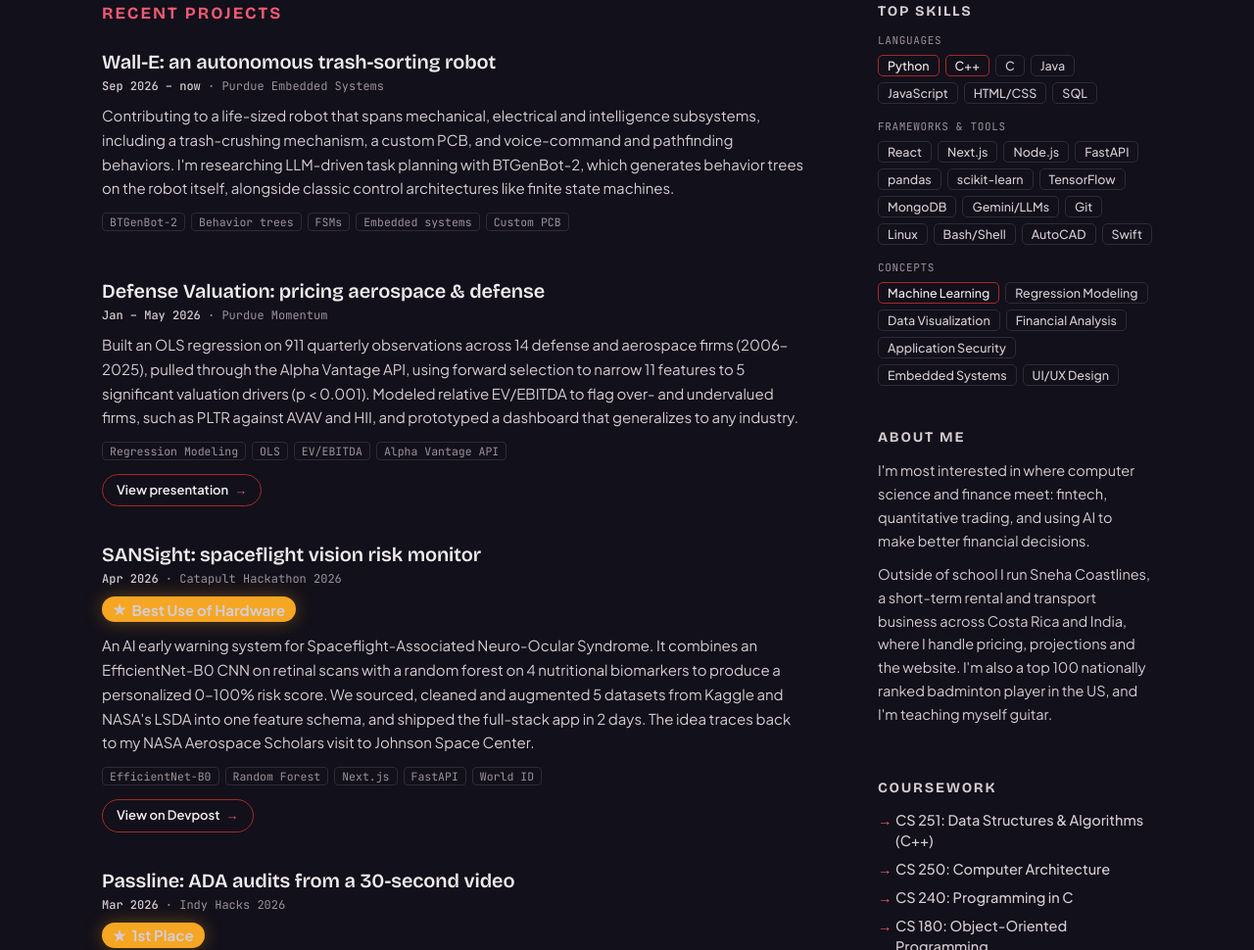
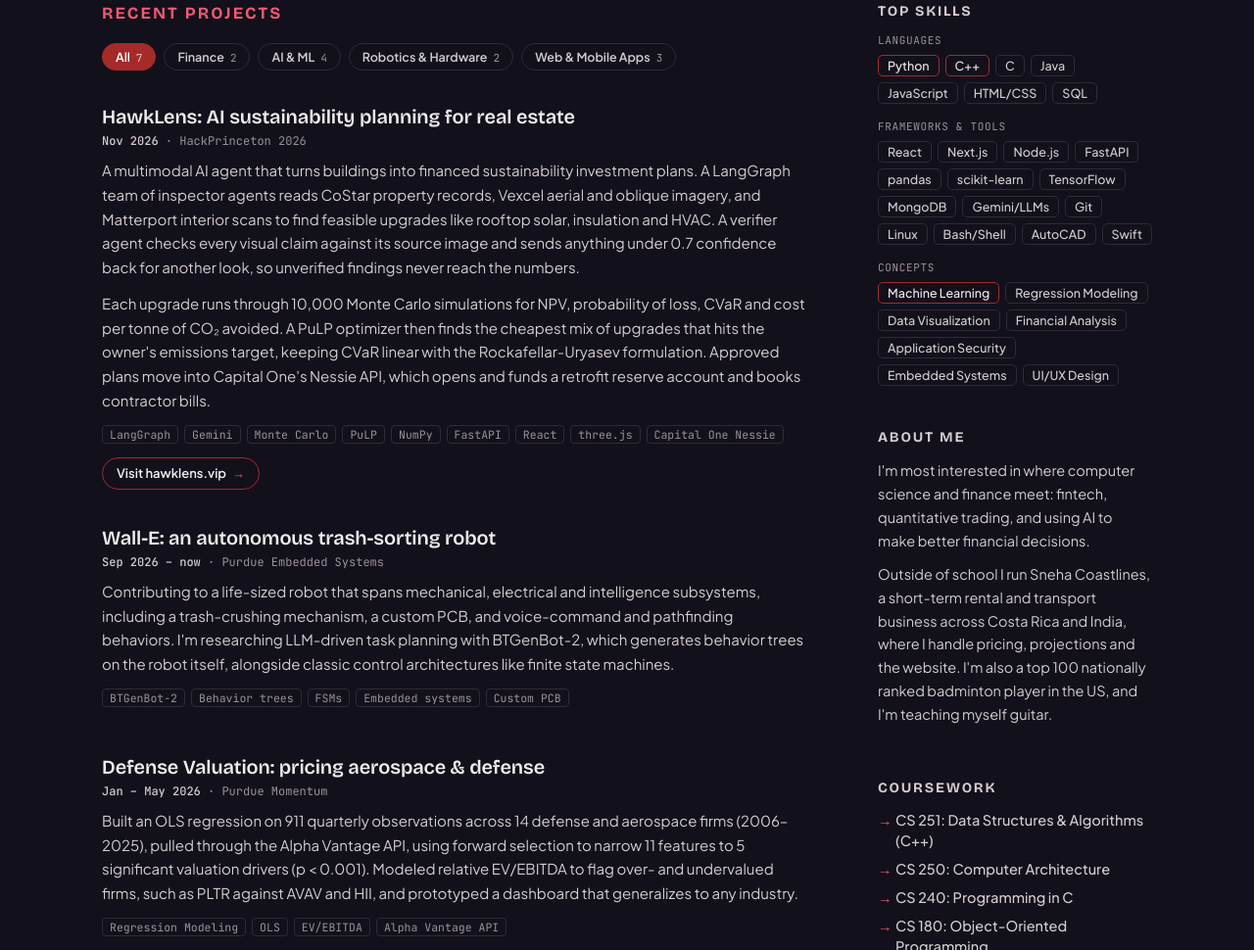
Before and after one commit to snehac2205/snehac2205.github.io, a plain HTML site: page index.html in a window 1280 px wide. Shown: the part 622-1592 px from the top of the page at 98% size. Drawn offline with nearby package versions, Linux system fonts and the light colour scheme.

Commit message:
Add files via upload

```diff
--- a/index.html
+++ b/index.html
@@ -125,6 +125,19 @@ section { scroll-margin-top: 24px; }
 .job .org span { color: var(--muted); font: 400 12px var(--mono); margin-left: 8px; }
 .job ul { margin: 0; padding-left: 20px; display: grid; gap: 8px; color: var(--soft); font-size: 14.5px; max-width: 68ch; }
 .job li::marker { color: var(--coral); }
+
+/* Project filters */
+[hidden] { display: none !important; }
+.filters { display: flex; flex-wrap: wrap; gap: 8px; margin: -6px 0 34px; }
+.filter {
+  font: 600 12.5px var(--body); color: var(--soft); background: transparent; cursor: pointer;
+  border: 1px solid var(--line); border-radius: 999px; padding: 5px 13px;
+  transition: background .15s ease, border-color .15s ease, color .15s ease;
+}
+.filter:hover { border-color: var(--maroon); color: var(--ink); }
+.filter[aria-pressed="true"] { background: var(--maroon); border-color: var(--maroon); color: #fff; }
+.filter .n { font: 400 11px var(--mono); opacity: 0.7; margin-left: 6px; }
+.filter:focus-visible { outline: 2px solid var(--amber); outline-offset: 2px; }
 
 /* Sidebar */
 aside.side { display: grid; gap: 44px; align-content: start; }
@@ -279,15 +292,31 @@ footer { border-top: 1px solid var(--line); padding-block: 28px 40px; color: var
   <main>
     <section id="projects">
       <p class="eyebrow">Recent projects</p>
+      <div class="filters" role="group" aria-label="Filter projects by type">
+        <button class="filter" type="button" data-filter="all" aria-pressed="true">All<span class="n"></span></button>
+        <button class="filter" type="button" data-filter="quant" aria-pressed="false">Finance<span class="n"></span></button>
+        <button class="filter" type="button" data-filter="ai" aria-pressed="false">AI &amp; ML<span class="n"></span></button>
+        <button class="filter" type="button" data-filter="robotics" aria-pressed="false">Robotics &amp; Hardware<span class="n"></span></button>
+        <button class="filter" type="button" data-filter="apps" aria-pressed="false">Web &amp; Mobile Apps<span class="n"></span></button>
+      </div>
 
-      <article class="post">
+      <article class="post" data-tags="quant ai">
+        <h2>HawkLens: AI sustainability planning for real estate</h2>
+        <p class="when"><b>Nov 2026</b> · HackPrinceton 2026</p>
+        <p>A multimodal AI agent that turns buildings into financed sustainability investment plans. A LangGraph team of inspector agents reads CoStar property records, Vexcel aerial and oblique imagery, and Matterport interior scans to find feasible upgrades like rooftop solar, insulation and HVAC. A verifier agent checks every visual claim against its source image and sends anything under 0.7 confidence back for another look, so unverified findings never reach the numbers.</p>
+        <p>Each upgrade runs through 10,000 Monte Carlo simulations for NPV, probability of loss, CVaR and cost per tonne of CO₂ avoided. A PuLP optimizer then finds the cheapest mix of upgrades that hits the owner's emissions target, keeping CVaR linear with the Rockafellar-Uryasev formulation. Approved plans move into Capital One's Nessie API, which opens and funds a retrofit reserve account and books contractor bills.</p>
+        <ul class="tags"><li>LangGraph</li><li>Gemini</li><li>Monte Carlo</li><li>PuLP</li><li>NumPy</li><li>FastAPI</li><li>React</li><li>three.js</li><li>Capital One Nessie</li></ul>
+        <a class="more" href="https://hawklens.vip" target="_blank" rel="noopener">Visit hawklens.vip</a>
+      </article>
+
+      <article class="post" data-tags="robotics ai">
         <h2>Wall-E: an autonomous trash-sorting robot</h2>
         <p class="when"><b>Sep 2026 – now</b> · Purdue Embedded Systems</p>
         <p>Contributing to a life-sized robot that spans mechanical, electrical and intelligence subsystems, including a trash-crushing mechanism, a custom PCB, and voice-command and pathfinding behaviors. I'm researching LLM-driven task planning with BTGenBot-2, which generates behavior trees on the robot itself, alongside classic control architectures like finite state machines.</p>
         <ul class="tags"><li>BTGenBot-2</li><li>Behavior trees</li><li>FSMs</li><li>Embedded systems</li><li>Custom PCB</li></ul>
       </article>
 
-      <article class="post">
+      <article class="post" data-tags="quant">
         <h2>Defense Valuation: pricing aerospace &amp; defense</h2>
         <p class="when"><b>Jan – May 2026</b> · Purdue Momentum</p>
         <p>Built an OLS regression on 911 quarterly observations across 14 defense and aerospace firms (2006–2025), pulled through the Alpha Vantage API, using forward selection to narrow 11 features to 5 significant valuation drivers (p &lt; 0.001). Modeled relative EV/EBITDA to flag over- and undervalued firms, such as PLTR against AVAV and HII, and prototyped a dashboard that generalizes to any industry.</p>
@@ -295,7 +324,7 @@ footer { border-top: 1px solid var(--line); padding-block: 28px 40px; color: var
         <a class="more" href="https://www.canva.com/design/DAHHnbz7vig/l0FGLfKWL4P7DCzTVR_K6A/view" target="_blank" rel="noopener">View presentation</a>
       </article>
 
-      <article class="post">
+      <article class="post" data-tags="ai robotics">
         <h2>SANSight: spaceflight vision risk monitor</h2>
         <p class="when"><b>Apr 2026</b> · Catapult Hackathon 2026</p>
         <p class="badge">Best Use of Hardware</p>
@@ -304,7 +333,7 @@ footer { border-top: 1px solid var(--line); padding-block: 28px 40px; color: var
         <a class="more" href="https://devpost.com/software/sansight" target="_blank" rel="noopener">View on Devpost</a>
       </article>
 
-      <article class="post">
+      <article class="post" data-tags="ai apps">
         <h2>Passline: ADA audits from a 30-second video</h2>
         <p class="when"><b>Mar 2026</b> · Indy Hacks 2026</p>
         <p class="badge">1st Place</p>
@@ -313,14 +342,14 @@ footer { border-top: 1px solid var(--line); padding-block: 28px 40px; color: var
         <a class="more" href="https://devpost.com/software/passline" target="_blank" rel="noopener">View on Devpost</a>
       </article>
 
-      <article class="post">
+      <article class="post" data-tags="apps">
         <h2>AI Course Recommendation App</h2>
         <p class="when"><b>Oct – Dec 2025</b> · Purdue Google Developers Group</p>
         <p>Built the Next.js frontend for an AI-powered course recommendation web app for Purdue students, integrating the AI-driven recommendations into a responsive UI and contributing to system design and feature integration.</p>
         <ul class="tags"><li>Next.js</li><li>React</li><li>Responsive UI</li><li>System design</li></ul>
       </article>
 
-      <article class="post">
+      <article class="post" data-tags="apps">
         <h2>Surplus Food App</h2>
         <p class="when"><b>Nov 2023 – Mar 2024</b> · Technovation Girls</p>
         <p class="badge">Global Quarterfinalist</p>
@@ -436,6 +465,21 @@ document.getElementById('copy-btn').addEventListener('click', function () {
   try { navigator.clipboard.writeText(text).then(function () { done('Copied'); }, fallback); }
   catch (e) { fallback(); }
 });
+
+// Project filters
+(function () {
+  var btns = [].slice.call(document.querySelectorAll('.filter'));
+  var posts = [].slice.call(document.querySelectorAll('#projects .post'));
+  function has(p, f) { return f === 'all' || (' ' + (p.dataset.tags || '') + ' ').indexOf(' ' + f + ' ') > -1; }
+  btns.forEach(function (b) {
+    var f = b.dataset.filter;
+    b.querySelector('.n').textContent = posts.filter(function (p) { return has(p, f); }).length;
+    b.addEventListener('click', function () {
+      btns.forEach(function (x) { x.setAttribute('aria-pressed', x === b ? 'true' : 'false'); });
+      posts.forEach(function (p) { p.hidden = !has(p, f); });
+    });
+  });
+})();
 </script>
 
 </body>
```
